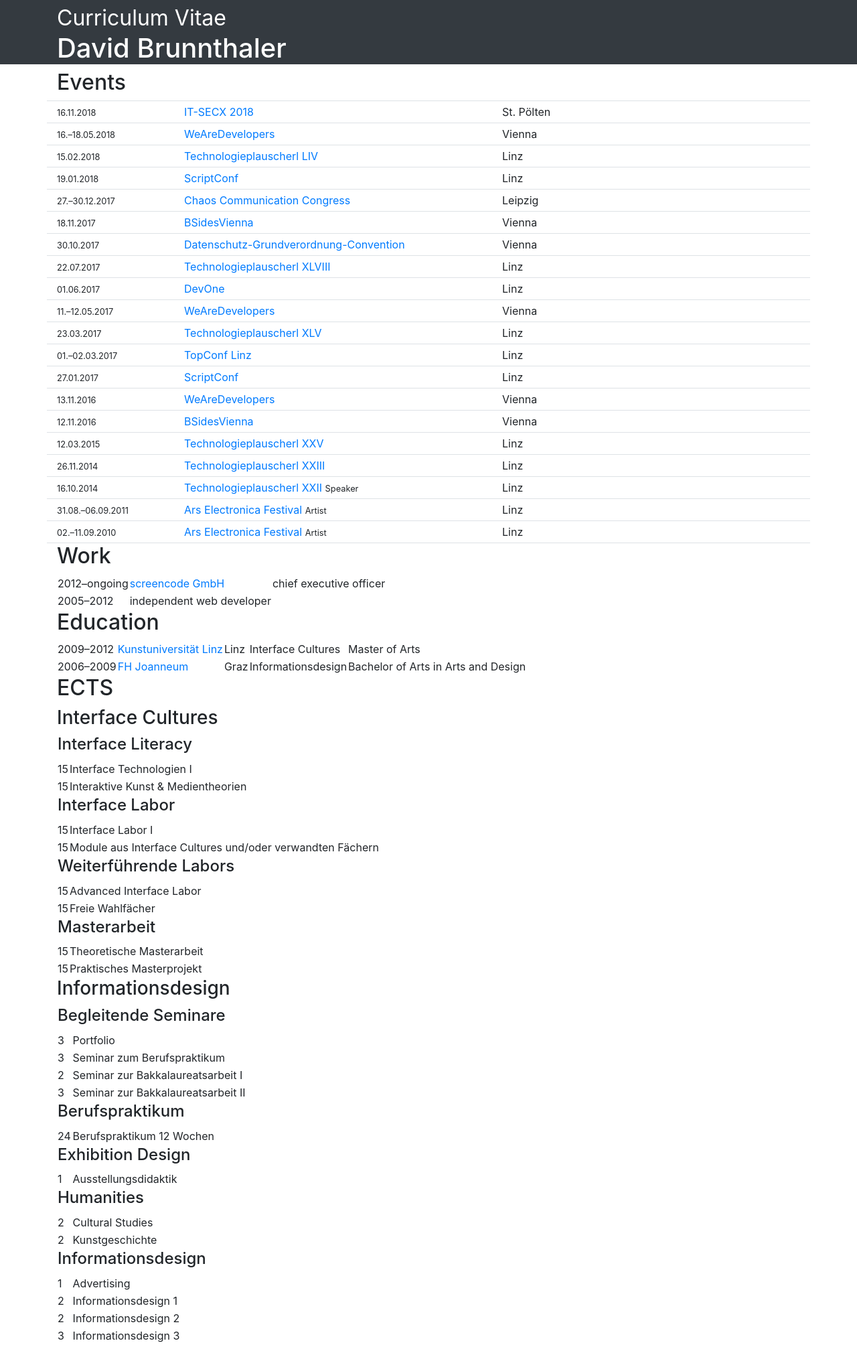
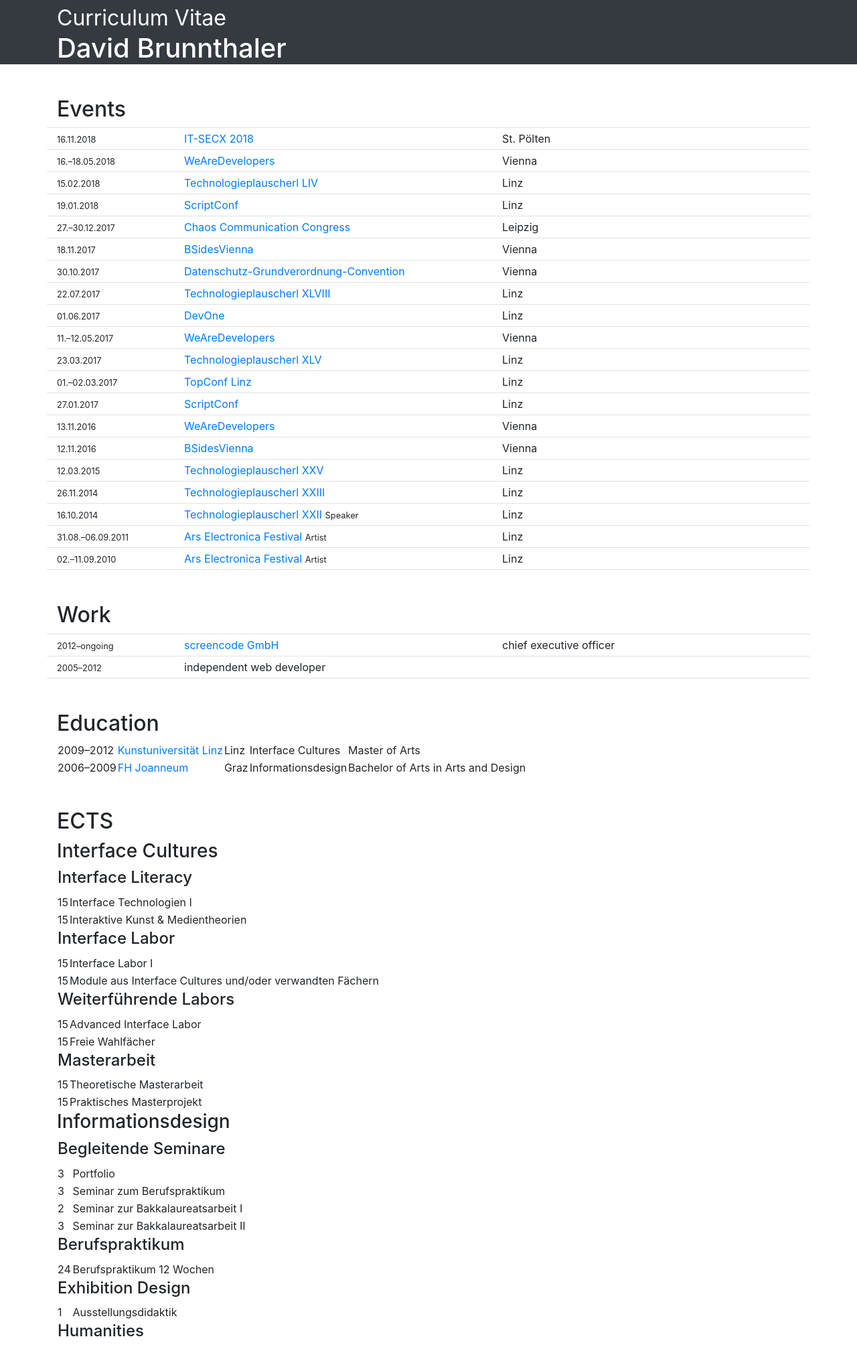
Before and after one commit to davidbru/catsec, a PHP site: page / in a window 1280 px wide. Shown: the top 2008 px of the page at 67% size. Run offline with PHP 8.4, Linux system fonts and the light colour scheme; style sheets or scripts are compiled from the project's sources.

Commit message:
style work

```diff
--- a/src/index.php
+++ b/src/index.php
@@ -18,7 +18,7 @@ include_once('./scripts/data.php');
     </div>
 </div>
 <div class="container">
-    <h2>Events</h2>
+    <h2 class="mt-5">Events</h2>
         <?php
         $counter = 0;
         foreach($events AS $event) {
@@ -44,22 +44,32 @@ include_once('./scripts/data.php');
         }
         ?>
 
-    <h2>Work</h2>
-    <table>
+    <h2 class="mt-5">Work</h2>
         <?php
+        $counter = 0;
         foreach($works AS $work) {
+            $rowClasses = array('row', 'pt-1', 'pb-1', 'border-bottom');
+            if($counter == 0) {
+                $rowClasses[] = 'border-top';
+            }
             echo '
-                <tr>
-                    <td>'.formatDateRange($work['start_date'], (isset($work['end_date'])?$work['end_date']:NULL)).'</td>
-                    <td>'.(isset($work['url'])?'<a href="'.$work['url'].'" target="_blank">'.$work['title'].'</a>':$work['title']).'</td>
-                    <td>'.(isset($work['addinfo'])?$work['addinfo']:'').'</td>
-                </tr>
+                <div class="'.implode(' ', $rowClasses).'">
+                    <div class="col-12 col-sm-4 col-md-3 col-lg-2">
+                        <small>'.formatDateRange($work['start_date'], (isset($work['end_date'])?$work['end_date']:NULL)).'</small>
+                    </div>
+                    <div class="offset-1 col-11 offset-sm-0 col-sm-5 col-md-7 col-lg-5">
+                        '.(isset($work['url'])?'<a href="'.$work['url'].'" target="_blank">'.$work['title'].'</a>':$work['title']).'
+                    </div>
+                    <div class="offset-2 col-10 offset-sm-0 col-sm-3 col-md-2 col-lg-5">
+                        '.(isset($work['addinfo'])?$work['addinfo']:'').'
+                    </div>
+                </div>
                 ';
+            $counter ++;
         }
         ?>
-    </table>
 
-    <h2>Education</h2>
+    <h2 class="mt-5">Education</h2>
     <table>
         <?php
         foreach($educations AS $education) {
@@ -76,7 +86,7 @@ include_once('./scripts/data.php');
         ?>
     </table>
 
-    <h2>ECTS</h2>
+    <h2 class="mt-5">ECTS</h2>
     <?php
     foreach($courseData AS $university => $coursesGroups) {
         echo '
@@ -102,7 +112,7 @@ include_once('./scripts/data.php');
     }
     ?>
 
-    <h2>Podcasts</h2>
+    <h2 class="mt-5">Podcasts</h2>
     <ul>
         <?php
         foreach($podcasts AS $podcast) {
```
